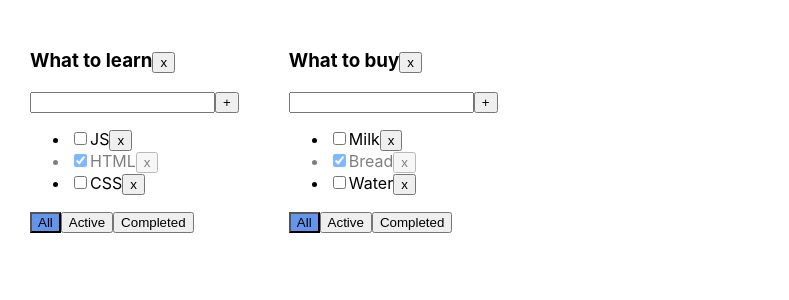
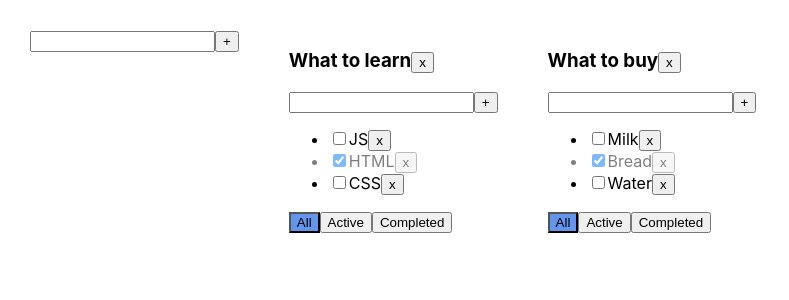
Before and after one commit to Sergei-Illarionov/EpicToDo, a React (Create React App) app: page / in a window 1280 px wide. Shown: the top 300 px of the page, without its empty margins (0-789 px from the left). Built offline with nearby package versions, Linux system fonts and the light colour scheme.

Commit message:
Added AddItemForm, EditableSpan, changeTaskTitle, changeTodoListTitle

```diff
--- /dev/null
+++ b/src/AddItemForm.tsx
@@ -0,0 +1,42 @@
+import React, {ChangeEvent, KeyboardEvent, useState} from "react";
+
+type AddItemFormPropsType = {
+    addItem: (title: string) => void
+}
+
+function AddItemForm(props: AddItemFormPropsType) {
+    const [title, setTitle] = useState<string>("")
+    const [error, setError] = useState<boolean>(false)
+
+    const changeTitle = (e: ChangeEvent<HTMLInputElement>) => {
+        setTitle(e.currentTarget.value)
+        setError(false)
+    }
+
+    const addItem = () => {
+        const trimmedTitle = title.trim()
+        if (trimmedTitle) {
+            props.addItem(trimmedTitle)
+        } else {
+            setError(true)
+        }
+        setTitle("")
+
+    }
+    const onKeyPressAddTask = (e: KeyboardEvent<HTMLInputElement>) => {
+        if (e.key === "Enter") addItem()
+    }
+    return (
+        <div>
+            <input value={title}
+                   onChange={changeTitle}
+                   onKeyPress={onKeyPressAddTask}
+                   className={error ? "error" : ""}
+            />
+            <button onClick={addItem}>+</button>
+            {error && <div className="error-message">Title is required!</div>}
+        </div>
+    )
+}
+
+export default AddItemForm;
--- a/src/App.tsx
+++ b/src/App.tsx
@@ -2,6 +2,7 @@ import React, {useState} from "react";
 import "./App.css";
 import TodoList from "./TodoList";
 import {v1} from "uuid";
+import AddItemForm from "./AddItemForm";
 
 export type TaskType = {
     id: string
@@ -84,9 +85,36 @@ function App() {
         setTasks({...tasks})
     }
 
+    function addTodoList(title: string) {
+        const newTodoListID = v1()
+        const newTodoList: TodoListType = {
+            id: newTodoListID, title: title, filter: "all"
+        }
+        setTodoLists([newTodoList, ...todoLists])
+        setTasks({...tasks, [newTodoListID]: []})
+    }
+
+    function changeTaskTitle(taskID: string, title: string, todoListID: string) {
+        const todoListTasks = tasks[todoListID]
+        const task: TaskType | undefined = todoListTasks.find(t => t.id === taskID)
+        if (task) {
+            task.title = title
+            setTasks({...tasks})
+        }
+    }
+
+    function changeTodoListTitle(title: string, todoListID: string) {
+        const todoList = todoLists.find(tl => tl.id === todoListID)
+        if(todoList) {
+            todoList.title = title
+            setTodoLists([...todoLists])
+        }
+    }
+
     return (
 
         <div className="App">
+<AddItemForm addItem={addTodoList}/>
             {
                 todoLists.map(tl => {
                     let taskForTodoList = tasks[tl.id]
@@ -108,13 +136,15 @@ function App() {
                             addTask={addTask}
                             changeTaskStatus={changeTaskStatus}
                             filter={tl.filter}
+                            changeTaskTitle={changeTaskTitle}
+                            changeTodoListTitle={changeTodoListTitle}
                         />
                     )
                 })
             }
 
         </div>
-    );
+    )
 }
 
 export default App;
--- /dev/null
+++ b/src/EditableSpan.tsx
@@ -0,0 +1,35 @@
+import React, {ChangeEvent, useState} from "react";
+
+type EditableSpanPropsType = {
+    title: string
+    changeItem: (title: string) => void
+}
+
+
+function EditableSpan(props: EditableSpanPropsType) {
+    const [editMode, setEditMode] = useState<boolean>(false)
+    const [title, setTitle] = useState<string>(props.title)
+
+    function onEditMode() {
+        setEditMode(true)
+    }
+
+    function offEditMode() {
+        setEditMode(false)
+        props.changeItem(title)
+    }
+
+    function changeTitle(e: ChangeEvent<HTMLInputElement>) {
+        setTitle(e.currentTarget.value)
+
+    }
+
+    return (
+        editMode ? <input value={title}
+                          autoFocus onBlur={offEditMode}
+                          onChange={changeTitle}
+        /> : <span onDoubleClick={onEditMode}>{props.title}</span>
+    )
+}
+
+export default EditableSpan;
--- a/src/TodoList.tsx
+++ b/src/TodoList.tsx
@@ -1,5 +1,7 @@
-import React, {useState, KeyboardEvent, ChangeEvent} from "react";
+import React, {ChangeEvent} from "react";
 import {FilterValuesType, TaskType} from "./App";
+import AddItemForm from "./AddItemForm";
+import EditableSpan from "./EditableSpan";
 
 
 type TodoListPropsType = {
@@ -12,33 +14,16 @@ type TodoListPropsType = {
     addTask: (title: string, todoListID: string) => void
     changeTodoListFilter: (newFilterValue: FilterValuesType, todoListID: string) => void
     changeTaskStatus: (taskID: string, newIsDoneValue: boolean, todoListID: string) => void
+    changeTaskTitle: (taskID: string, title: string, todoListID: string) => void
+    changeTodoListTitle: (title: string, todoListID: string) => void
 }
 
 function TodoList(props: TodoListPropsType) {
-
-    const [title, setTitle] = useState<string>("")
-    const [error, setError] = useState<boolean>(false)
-
-    const addTask = () => {
-        const trimmedTitle = title.trim()
-        if (trimmedTitle) {
-            props.addTask(trimmedTitle, props.id)
-        } else {
-            setError(true)
-        }
-        setTitle("")
-
+    const addTask = (title: string) => {
+        props.addTask(title, props.id)
     }
 
-    const onKeyPressAddTask = (e: KeyboardEvent<HTMLInputElement>) => {
-        if (e.key === "Enter") {
-            addTask()
-        }
-    }
-    const changeTitle = (e: ChangeEvent<HTMLInputElement>) => {
-        setTitle(e.currentTarget.value)
-        setError(false)
-    }
+const changeTodoListTitle = (title: string) => props.changeTodoListTitle(title, props.id)
 
     const setAllFilter = () => props.changeTodoListFilter("all", props.id)
     const setActiveFilter = () => props.changeTodoListFilter("active", props.id)
@@ -50,13 +35,16 @@ function TodoList(props: TodoListPropsType) {
         const changeTaskStatus = (e: ChangeEvent<HTMLInputElement>) =>
             props.changeTaskStatus(task.id, e.currentTarget.checked, props.id)
 
+        const changeTitle = (title: string) => {
+            props.changeTaskTitle(task.id, title, props.id)
+        }
         return (
             <li className={task.isDone ? "is-done" : ""} key={task.id}>
                 <input type="checkbox"
                        checked={task.isDone}
                        onChange={changeTaskStatus}
                 />
-                <span>{task.title}</span>
+                <EditableSpan title={task.title} changeItem={changeTitle}/>
                 <button onClick={removeTask}>x
                 </button>
             </li>
@@ -65,22 +53,13 @@ function TodoList(props: TodoListPropsType) {
 
     return (
         <div>
-            <h3>{props.title}
+            <h3><EditableSpan title={props.title} changeItem={changeTodoListTitle}/>
                 <button onClick={() => {
                     props.removeTodoList(props.id)
                 }}>x
                 </button>
             </h3>
-            <div>
-                <input value={title}
-                       onChange={changeTitle}
-                       onKeyPress={onKeyPressAddTask}
-                       className={error ? "error" : ""}
-                />
-                <button onClick={addTask}>+</button>
-                {error && <div className="error-message">Title is required!</div>}
-            </div>
-            <div>
+            <AddItemForm addItem={addTask}/>
             <ul>
                 {tasks}
             </ul>
@@ -96,7 +75,6 @@ function TodoList(props: TodoListPropsType) {
                 </button>
             </div>
         </div>
-        </div>
     )
 }
 
```
Lines whose indentation alone changed are shown as unchanged.
